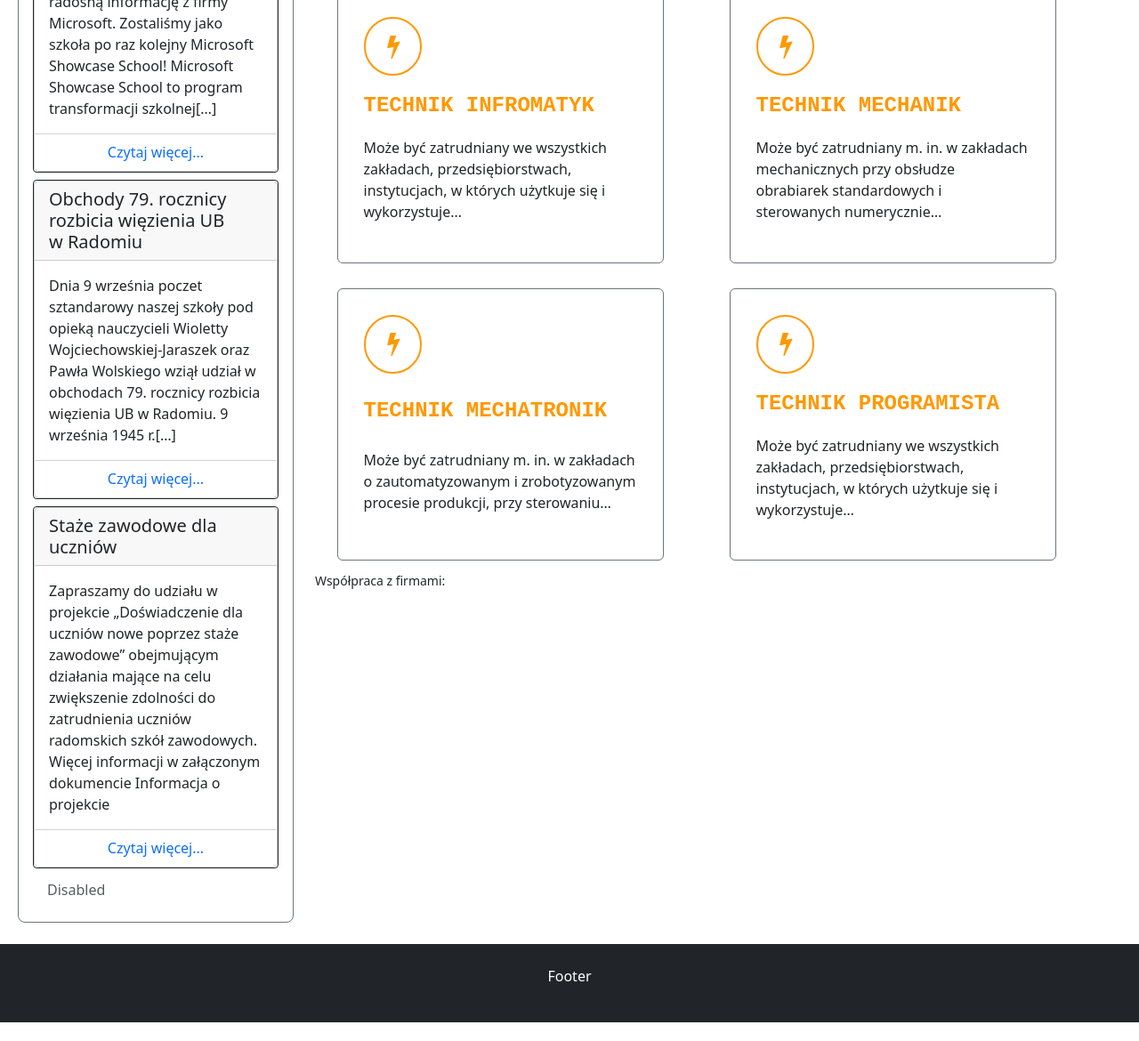
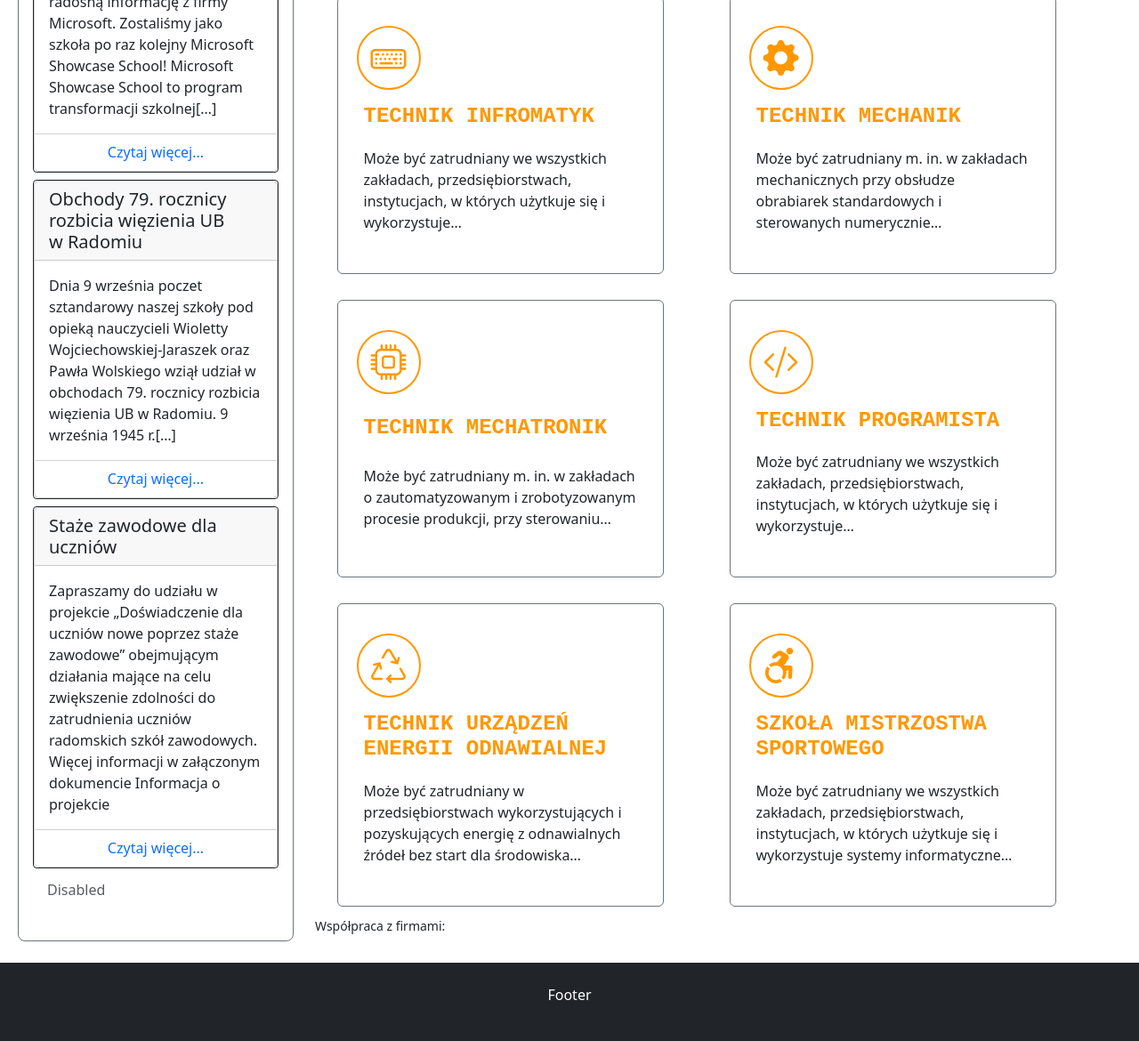
Before and after one commit to bartoszK-zst/bootstrapStronaSzkoly, a plain HTML site: page index.html in a window 1280 px wide. Shown: the part 920-2090 px from the top of the page at 89% size. Before the commit the page ends 2069 px from the top, so only its background shows below. Drawn offline with nearby package versions, Linux system fonts and the light colour scheme.

Commit message:
Znacznie ulepszone karty kierunków zawodowych

```diff
--- a/index.html
+++ b/index.html
@@ -9,7 +9,15 @@
 	<!-- Latest compiled JavaScript -->
 	<script src="https://cdn.jsdelivr.net/npm/bootstrap@5.3.3/dist/js/bootstrap.bundle.min.js"></script>
 
+	<!-- Biublioteka ikon-->
+	<link rel="stylesheet" href="https://cdn.jsdelivr.net/npm/bootstrap-icons@1.11.3/font/bootstrap-icons.min.css">
+
 	<style>
+		:root{
+			--icon-element-size: 1.8em;
+			--icon-size: 2.5em;
+		}
+
 		.top-baner-carousel-image{
 			width:auto;
 			height: 300px;
@@ -18,11 +26,18 @@
 		}
 
 		.gold-circular-border{
-			padding: 0.9em;
 			border-width: 2.52px;
+			color: #FF9800;
 			border-color: #FF9800;
 			border-style: solid;
 			border-radius: 50%;
+			font-size: var(--icon-size);
+			height: var(--icon-element-size);
+			width: var(--icon-element-size);
+			display: flex;
+			align-items: center;
+			justify-content: center;
+			margin: 0.1em;
 		}
 
 		.gold-header{
@@ -42,6 +57,19 @@
 			margin: auto;
 			margin-top: 0.9em;
 			margin-bottom: 0.9em;
+			top: 0;
+			-webkit-box-shadow: 0 0 0 0 rgb(255, 255, 255);
+			-moz-box-shadow: 0 0 0 0 rgb(255, 255, 255);
+			box-shadow: 0 0 0 0 rgb(255, 255, 255);
+			position: relative;
+			transition: top ease 0.5s;
+		}
+
+		.profession-card:hover{
+			top: -0.18em;
+			-webkit-box-shadow: -1px 22px 27px -8px rgba(108, 109, 130, 1);
+			-moz-box-shadow: -1px 22px 27px -8px rgba(108, 109, 130, 1);
+			box-shadow: -1px 22px 27px -8px rgba(108, 109, 130, 1);
 		}
 	</style>
 </head>
@@ -288,9 +316,7 @@
 
 				<div class="card col-lg-5 profession-card border-secondary" style="padding: 0.8em;">
 					<div class="card-body row">
-						<div class="not-a-row col-1-">
-							<img class="gold-circular-border" src="piorun.png">
-						</div>
+							<i class="col-1- bi bi-lightning-fill gold-circular-border"></i>
 						<div class="not-a-row col-4-">
 							<h4 class="gold-header">TECHNIK ELEKTRYK</h4>
 						</div>
@@ -302,9 +328,7 @@
 
 				<div class="card col-lg-5 profession-card border-secondary" style="padding: 0.8em;">
 					<div class="card-body row">
-						<div class="not-a-row col-1-">
-							<img class="gold-circular-border" src="piorun.png">
-						</div>
+						<i class="col-1- bi bi-battery-full gold-circular-border"></i>
 						<div class="not-a-row col-4-">
 							<h4 class="gold-header">TECHNIK ENERGETYK</h4>
 						</div>
@@ -316,9 +340,7 @@
 
 				<div class="card col-lg-5 profession-card border-secondary" style="padding: 0.8em;">
 					<div class="card-body row">
-						<div class="not-a-row col-1-">
-							<img class="gold-circular-border" src="piorun.png">
-						</div>
+						<i class="col-1- bi bi-keyboard gold-circular-border"></i>
 						<div class="not-a-row col-4-">
 							<h4 class="gold-header">TECHNIK INFROMATYK</h4>
 						</div>
@@ -330,9 +352,7 @@
 
 			<div class="card col-lg-5 profession-card border-secondary" style="padding: 0.8em;">
 				<div class="card-body row">
-					<div class="not-a-row col-1-">
-						<img class="gold-circular-border" src="piorun.png">
-					</div>
+					<i class="col-1- bi bi-gear-fill gold-circular-border"></i>
 					<div class="not-a-row col-4-">
 						<h4 class="gold-header">TECHNIK MECHANIK</h4>
 					</div>
@@ -344,9 +364,7 @@
 
 			<div class="card col-lg-5 profession-card border-secondary" style="padding: 0.8em;">
 				<div class="card-body row">
-					<div class="not-a-row col-1-">
-						<img class="gold-circular-border" src="piorun.png">
-					</div>
+					<i class="col-1- bi bi-cpu gold-circular-border"></i>
 					<div class="not-a-row col-5-">
 						<h4 class="gold-header">TECHNIK MECHATRONIK</h4>
 					</div>
@@ -358,14 +376,36 @@
 
 			<div class="card col-lg-5 profession-card border-secondary" style="padding: 0.8em;">
 				<div class="card-body row">
-					<div class="not-a-row col-1-">
-						<img class="gold-circular-border" src="piorun.png">
-					</div>
+					<i class="col-1- bi bi-code-slash gold-circular-border"></i>
 					<div class="not-a-row col-4-">
 						<h4 class="gold-header">TECHNIK PROGRAMISTA</h4>
 					</div>
 					<p style="overflow-wrap: anywhere;">
 						Może być zatrudniany we wszystkich zakładach, przedsiębiorstwach, instytucjach, w których użytkuje się i wykorzystuje…
+					</p>
+				</div>
+			</div>
+
+			<div class="card col-lg-5 profession-card border-secondary" style="padding: 0.8em;">
+				<div class="card-body row">
+					<i class="col-1- bi bi-recycle gold-circular-border"></i>
+					<div class="not-a-row col-4-">
+						<h4 class="gold-header">TECHNIK URZĄDZEŃ ENERGII ODNAWIALNEJ</h4>
+					</div>
+					<p style="overflow-wrap: anywhere;">
+						Może być zatrudniany w przedsiębiorstwach wykorzystujących i pozyskujących energię z odnawialnych źródeł bez start dla środowiska…
+					</p>
+				</div>
+			</div>
+
+			<div class="card col-lg-5 profession-card border-secondary" style="padding: 0.8em;">
+				<div class="card-body row">
+					<i class="col-1- bi bi-person-wheelchair gold-circular-border"></i>
+					<div class="not-a-row col-4-">
+						<h4 class="gold-header">SZKOŁA MISTRZOSTWA SPORTOWEGO</h4>
+					</div>
+					<p style="overflow-wrap: anywhere;">
+						Może być zatrudniany we wszystkich zakładach, przedsiębiorstwach, instytucjach, w których użytkuje się i wykorzystuje systemy informatyczne…
 					</p>
 				</div>
 			</div>
```
